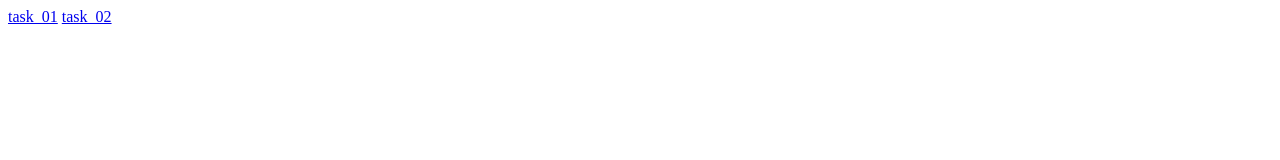
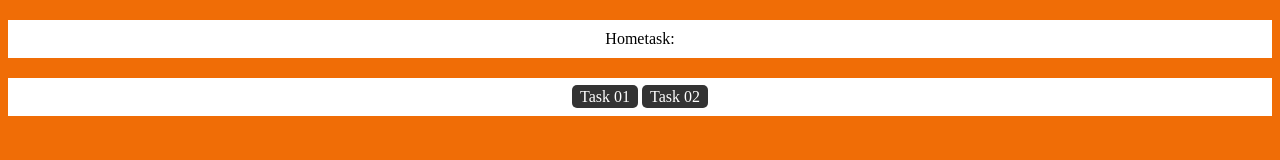
Before and after one commit to Erushenko/Erushenko.github.io, a plain HTML site: page index.html in a window 1280 px wide. Drawn offline with Linux system fonts and the light colour scheme.

Commit message:
first page hometask

```diff
--- a/index.html
+++ b/index.html
@@ -1,12 +1,19 @@
 <!DOCTYPE html>
 <html>
   <head>
+    <link rel="stylesheet" href="style.css">
     <meta charset="utf-8">
     <title></title>
   </head>
   <body>
-<a href="/goit/task_01/index.html">task_01</a>
-<a href="/goit/task_02/index.html">task_02</a>
 
+  <header>
+    Hometask:
+  </header>
+
+      <nav role='navigation'>
+        <a href="\goit\task_01\index.html">Task 01</a>
+        <a href="/goit/task_02/index.html">Task 02</a>
+      </nav>
   </body>
 </html>
--- /dev/null
+++ b/style.css
@@ -0,0 +1,19 @@
+
+body {
+ background: #f06d06;
+}
+
+header, nav {
+ text-align: center;
+ background: white;
+ margin: 20px 0;
+ padding: 10px;
+}
+
+nav a {
+ text-decoration: none;
+ background: #333;
+ border-radius: 5px;
+ color: white;
+ padding: 3px 8px;
+}
```
